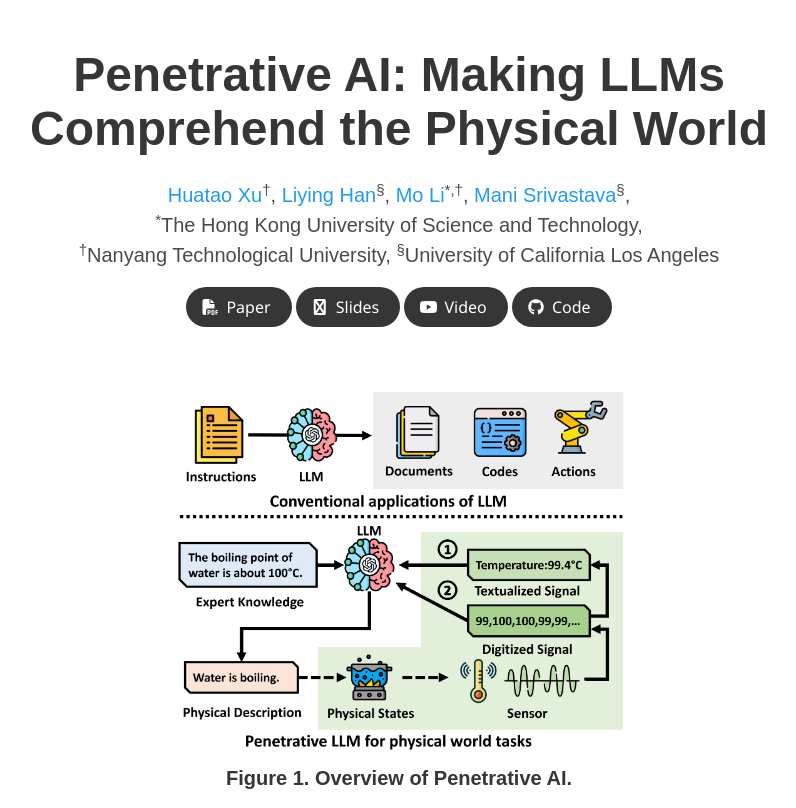
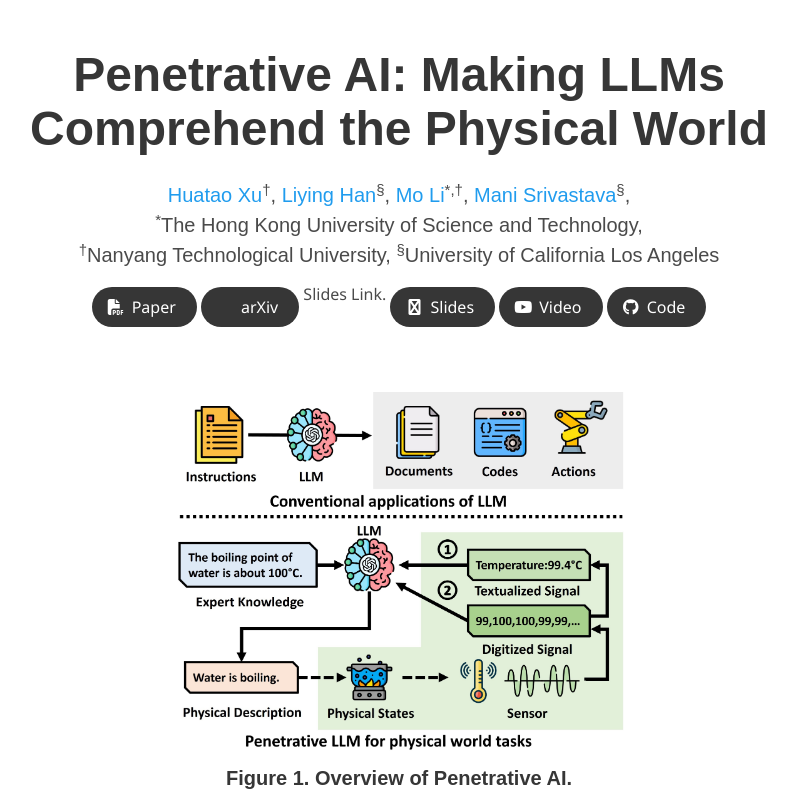
Before and after one commit to HKUSTWANDS/penetrative-ai, a plain HTML site: page index.html in a window 1280 px wide. Shown: the top 808 px of the page, without its empty margins (241-1037 px from the left). Drawn offline with nearby package versions, Linux system fonts and the light colour scheme; some packages are replaced by stand-ins of ours; a script that the page names is missing; some icons are missing; a web font is replaced by a local one.

Commit message:
update content

```diff
--- a/index.html
+++ b/index.html
@@ -74,7 +74,7 @@
             <div class="publication-links">
               <!-- PDF Link. -->
               <span class="link-block">
-                <a href=""
+                <a href="https://dapowan.github.io/files/PenAI.pdf"
                    class="external-link button is-normal is-rounded is-dark">
                   <span class="icon">
                       <i class="fas fa-file-pdf"></i>
@@ -82,16 +82,16 @@
                   <span>Paper</span>
                 </a>
               </span>
-<!--              <span class="link-block">-->
-<!--                <a href=""-->
-<!--                   class="external-link button is-normal is-rounded is-dark">-->
-<!--                  <span class="icon">-->
-<!--                      <i class="ai ai-arxiv"></i>-->
-<!--                  </span>-->
-<!--                  <span>arXiv</span>-->
-<!--                </a>-->
-<!--              </span>-->
-              <!-- Slides Link. -->
+              <span class="link-block">
+                <a href="https://arxiv.org/abs/2310.09605"
+                   class="external-link button is-normal is-rounded is-dark">
+                  <span class="icon">
+                      <i class="ai ai-arxiv"></i>
+                  </span>
+                  <span>arXiv</span>
+                </a>
+              </span>
+               Slides Link.
               <span class="link-block">
                 <a href=""
                    class="external-link button is-normal is-rounded is-dark">
```
